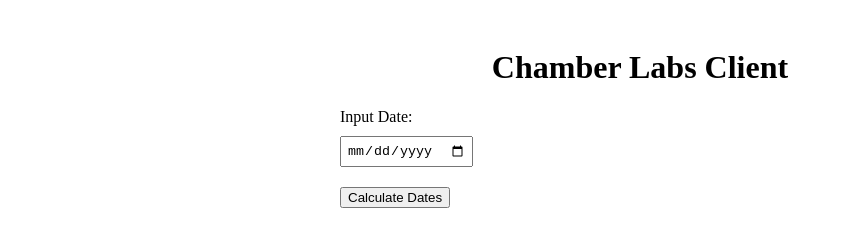
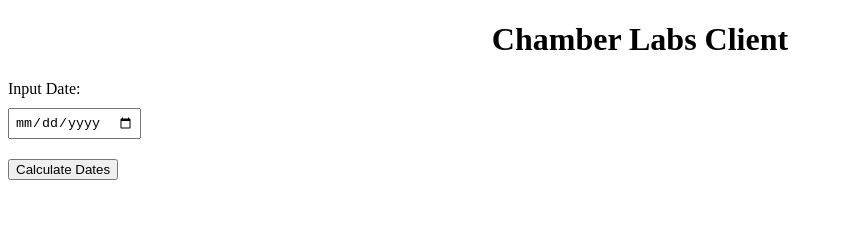
Before and after one commit to shokuniyuki/LabsDateFinder, a plain HTML site: page index.html in a window 1280 px wide. Shown: the whole page, without its empty margins (0-843 px from the left). Drawn offline with Linux system fonts and the light colour scheme.

Commit message:
Update index.html

```diff
--- a/index.html
+++ b/index.html
@@ -5,7 +5,7 @@
 	<link rel="stylesheet" type="text/css" href="style.css">
 </head>
 <body>
-	<div class="container">
+	<div class="box">
 		<h1>Chamber Labs Client</h1>
 		<label for="inputDate">Input Date:</label>
 		<input type="date" id="inputDate">
```
